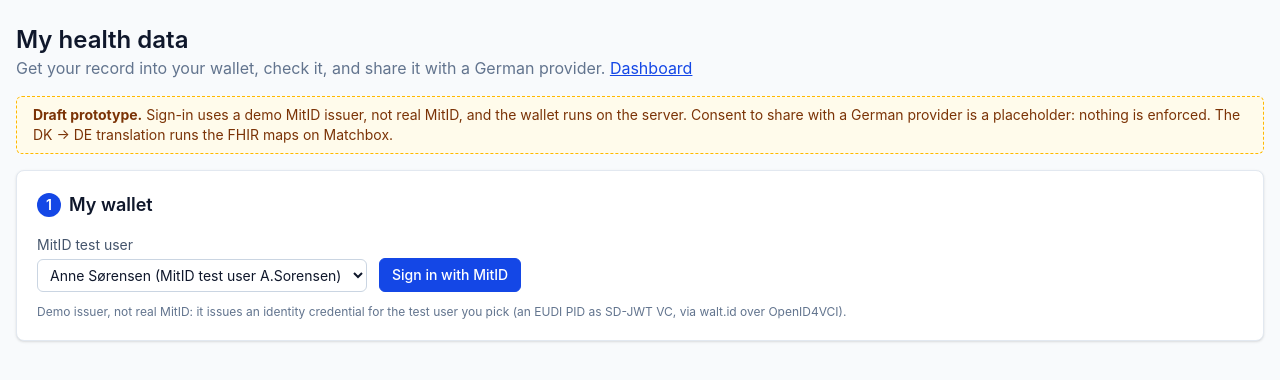
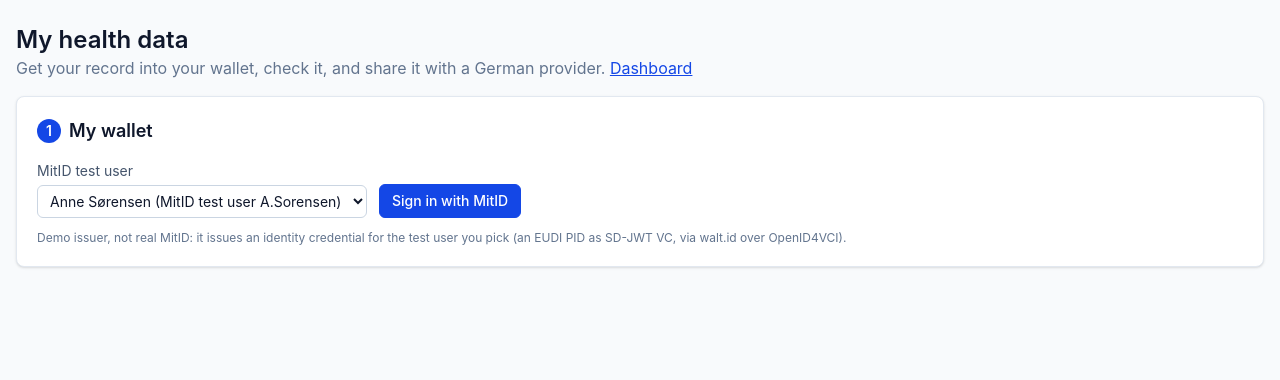
Before and after one commit to hl7dk/hackathon-2026-track-3, a React (Vite) app in the folder dk-de-translator/frontend/: page / in a window 1280 px wide. Shown: the top 380 px of the page. Built offline with nearby package versions, Linux system fonts and the light colour scheme.

Commit message:
Remove yellow boxes

```diff
--- a/dk-de-translator/frontend/src/App.jsx
+++ b/dk-de-translator/frontend/src/App.jsx
@@ -54,11 +54,6 @@
         </p>
       </header>
 
-      <div className="rounded-md border border-dashed border-amber-400 bg-amber-50 px-4 py-2 text-sm text-amber-900">
-        <strong>Draft prototype.</strong> Sign-in uses a demo MitID issuer, not real MitID, and the wallet runs on the server. Consent to share with a German provider is a placeholder: nothing is enforced.
-        The DK → DE translation runs the FHIR maps on Matchbox.
-      </div>
-
       <div className={`grid items-start gap-4 ${session ? 'lg:grid-cols-[minmax(0,3fr)_minmax(0,2fr)]' : ''}`}>
         <WalletPanel session={session} onSession={setSession} record={record} onRecord={onRecord} />
         {session && <EventLog since={session.since ?? 0} />}
--- a/dk-de-translator/frontend/src/components/SharePanel.jsx
+++ b/dk-de-translator/frontend/src/components/SharePanel.jsx
@@ -1,10 +1,10 @@
-// Step 4. Choose who gets what (the consent, a placeholder), then convert (step 5 checks and sends).
+// Step 4. Choose who gets what (the consent), then convert (step 5 checks and sends).
 // Only the resource types the patient ticked are converted and sent.
 import { useState } from 'react';
 import { PURPOSES, SCOPES, TARGETS } from '../lib/config.js';
 import { convert } from '../lib/convert.js';
 import { filterByScopes } from '../lib/sources.js';
-import { Button, Card, Field, PlaceholderBadge, Status, inputClass, runStep } from './ui.jsx';
+import { Button, Card, Field, Status, inputClass, runStep } from './ui.jsx';
 
 export default function SharePanel({ record, onConverted, targetId, setTargetId }) {
   const [scopes, setScopes] = useState(SCOPES.map((s) => s.type));
@@ -44,8 +44,8 @@
 
   return (
     <Card step="4" title="Share">
-      <div className="rounded-md border-2 border-dashed border-amber-400 p-4">
-        <div className="mb-3 flex items-center gap-2 text-sm font-medium">Consent <PlaceholderBadge /></div>
+      <div className="rounded-md border border-slate-200 p-4">
+        <div className="mb-3 flex items-center gap-2 text-sm font-medium">Consent</div>
         <div className="grid gap-3 sm:grid-cols-2">
           <Field label="Share with">
             <select className={inputClass} value={targetId} onChange={(e) => { setTargetId(e.target.value); reset(); }}>
```
